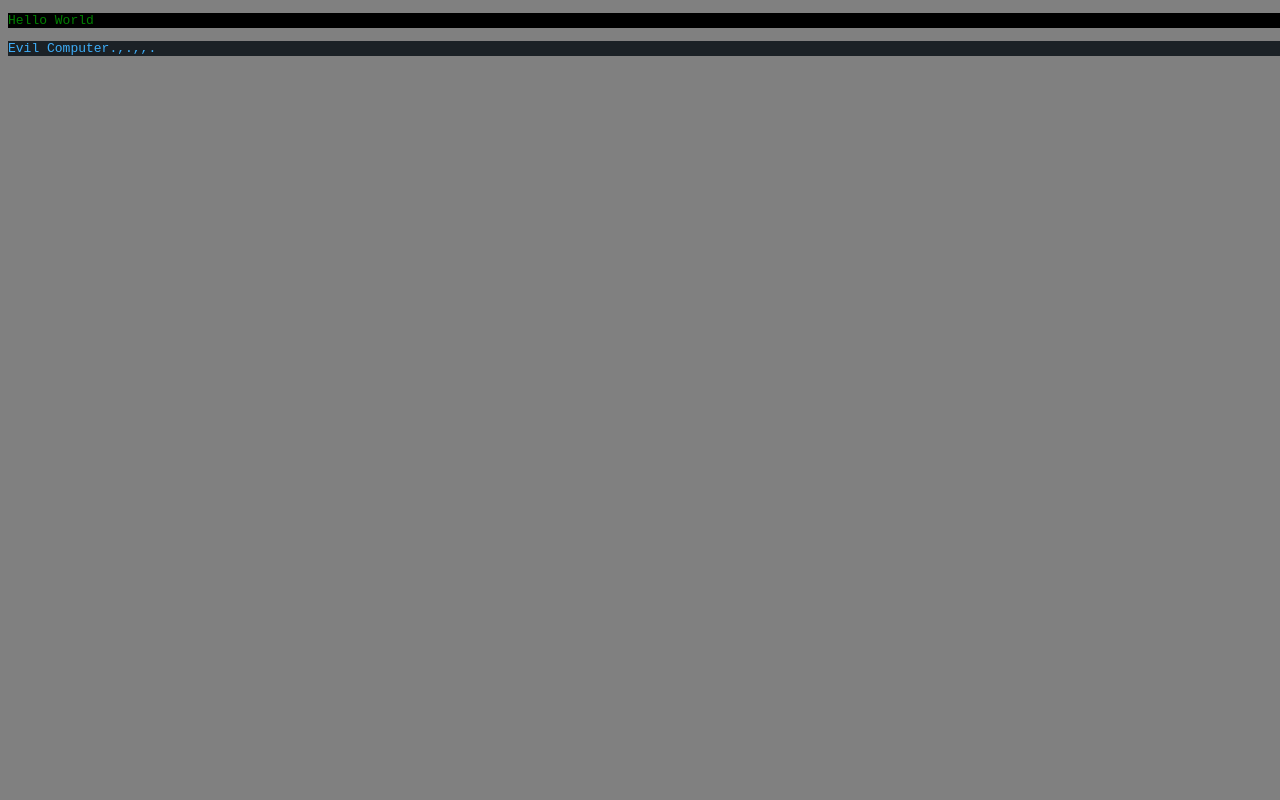
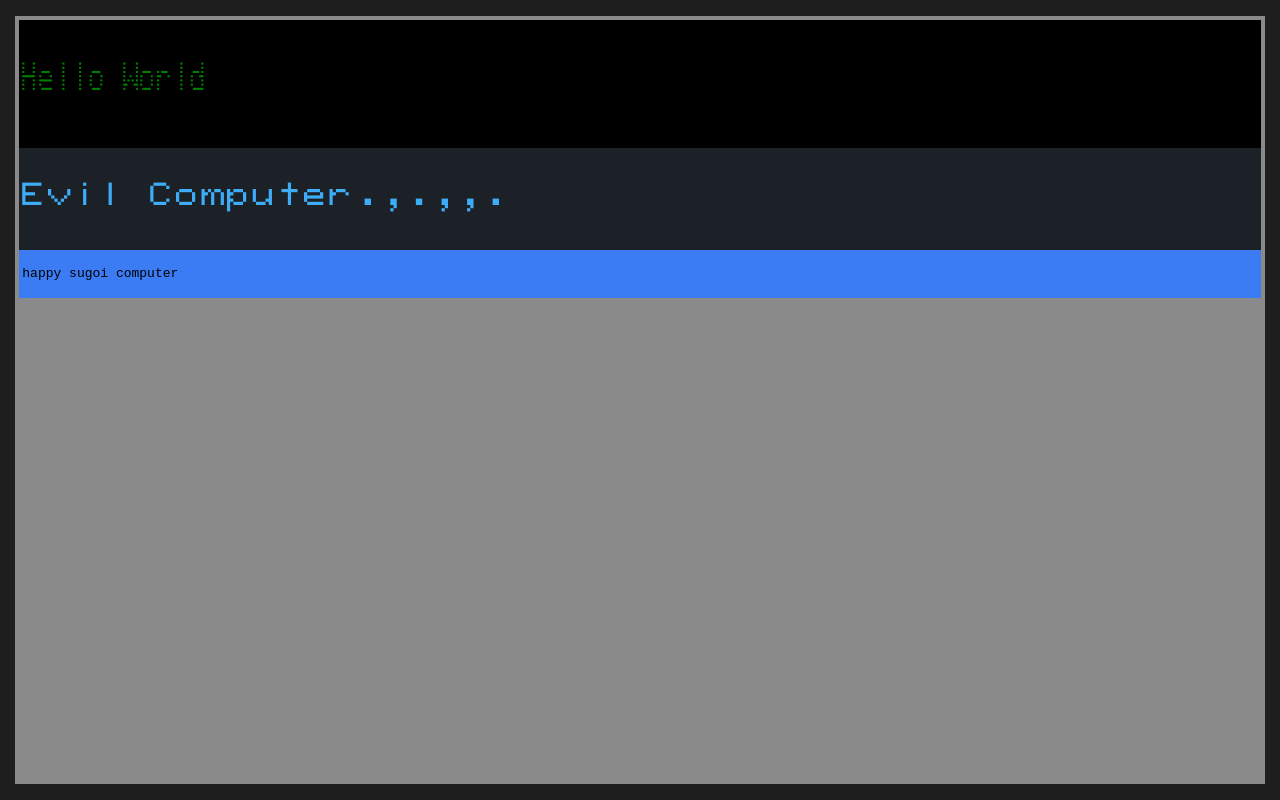
Before and after one commit to MasonFifield/MasonFifield.github.io, a plain HTML site: page index.html in a window 1280 px wide. Drawn offline with Linux system fonts and the light colour scheme.

Commit message:
Add files via upload

```diff
--- a/aero.css
+++ b/aero.css
@@ -1,4 +1,8 @@
 
 .aero {
 
+  padding: 0.25%;
+  background-color: #3b7cf5;
+  color: black;
+
 }
--- a/default.css
+++ b/default.css
@@ -1,7 +1,25 @@
 
 body {
+
+  margin: 0;
+  padding: 0;
+  position: fixed;
+  display: flex;
+  justify-content: center;
+  align-items: center;
   width: 100%;
   height: 100%;
-  background-color: gray;
+  background-color: #1e1e1e;
   font-family: monospace;
+
 }
+
+.computer {
+
+  position: fixed;
+  width: 97%;
+  height: 95%;
+  background-color: #8a8a8a;
+  padding: 0.3%;
+
+}
--- a/index.html
+++ b/index.html
@@ -9,21 +9,22 @@
     <link rel="stylesheet" href="aero.css">
   </head>
   <body>
-    <div class="">
       <header>
-
+        <p>header</p>
       </header>
-      <main>
+      <main class="computer">
         <div class="terminal">
           <p>Hello World</p>
         </div>
         <div class="wopr">
           <p>Evil Computer.,.,,.</p>
         </div>
+        <div class="aero">
+          <p>happy sugoi computer</p>
+        </div>
       </main>
       <footer>
-
+        <p>footer</p>
       </footer>
-    </div>
   </body>
 </html>
--- a/terminal.css
+++ b/terminal.css
@@ -1,7 +1,19 @@
+
+@font-face {
+
+  font-family: 'terminal';
+  src: url(font/wopr.ttf) format('truetype');
+  font-weight: normal;
+  font-style: normal;
+
+}
 
 .terminal {
 
+  padding: 0.25%;
   background-color: black;
   color: green;
+  font-family: 'terminal', 'consolas', monospace;
+  font-size: 2.5em;
 
 }
--- a/wopr.css
+++ b/wopr.css
@@ -1,6 +1,19 @@
+
+@font-face {
+
+  font-family: 'raster';
+  src: url(font/wopr2.ttf) format('truetype');
+  font-weight: normal;
+  font-style: normal;
+
+}
 
 .wopr {
 
+  padding: 0.25%;
   background-color: #1b2126;
   color: #3eadf7;
+  font-family: 'raster', monospace;
+  font-size: 2em;
+
 }
```
Also changed, not shown: font/wopr.ttf (added), font/wopr2.ttf (added).
